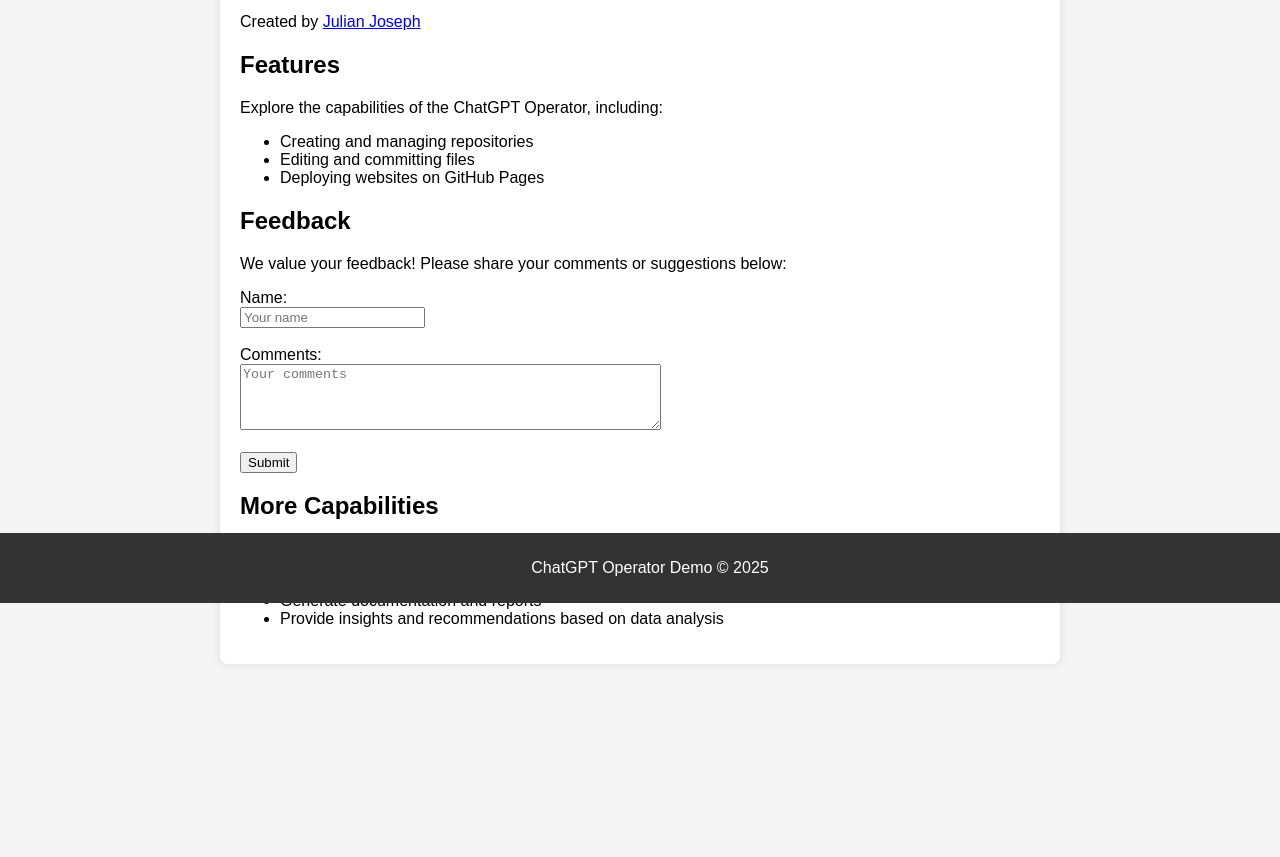
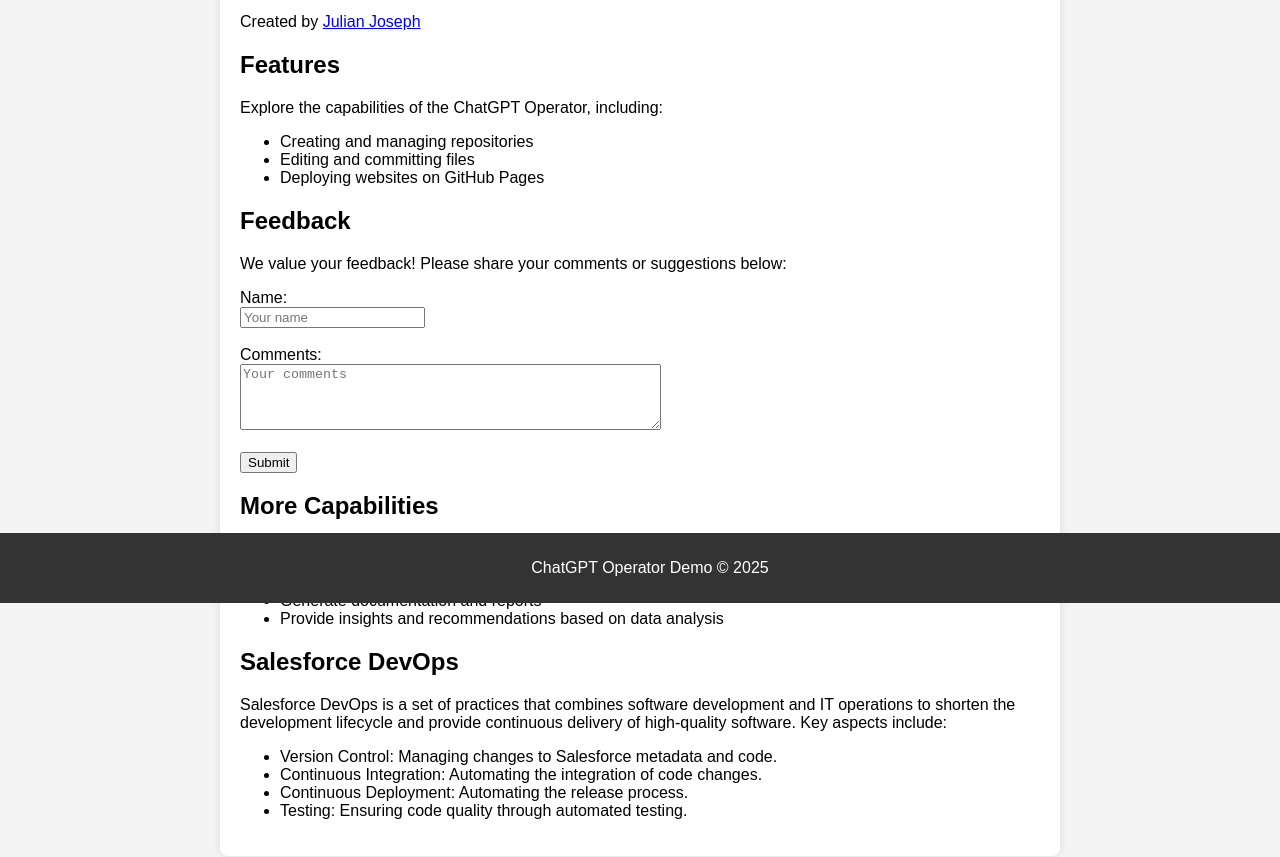
Before and after one commit to Julian88Tex/i-created-this-using-chatgpt-operator, a plain HTML site: page index.html in a window 1280 px wide. Shown: the part 197-1054 px from the top of the page. Before the commit the page ends 881 px from the top, so only its background shows below. Drawn offline with Linux system fonts and the light colour scheme.

Commit message:
Add Salesforce DevOps section

```diff
--- a/index.html
+++ b/index.html
@@ -81,6 +81,16 @@
         <li>Provide insights and recommendations based on data analysis</li>
     </ul>
 </section>
+        <section id="salesforce-devops">
+    <h2>Salesforce DevOps</h2>
+    <p>Salesforce DevOps is a set of practices that combines software development and IT operations to shorten the development lifecycle and provide continuous delivery of high-quality software. Key aspects include:</p>
+    <ul>
+        <li>Version Control: Managing changes to Salesforce metadata and code.</li>
+        <li>Continuous Integration: Automating the integration of code changes.</li>
+        <li>Continuous Deployment: Automating the release process.</li>
+        <li>Testing: Ensuring code quality through automated testing.</li>
+    </ul>
+</section>
     </div>
     <footer>
         <p>ChatGPT Operator Demo &copy; 2025</p>
```
